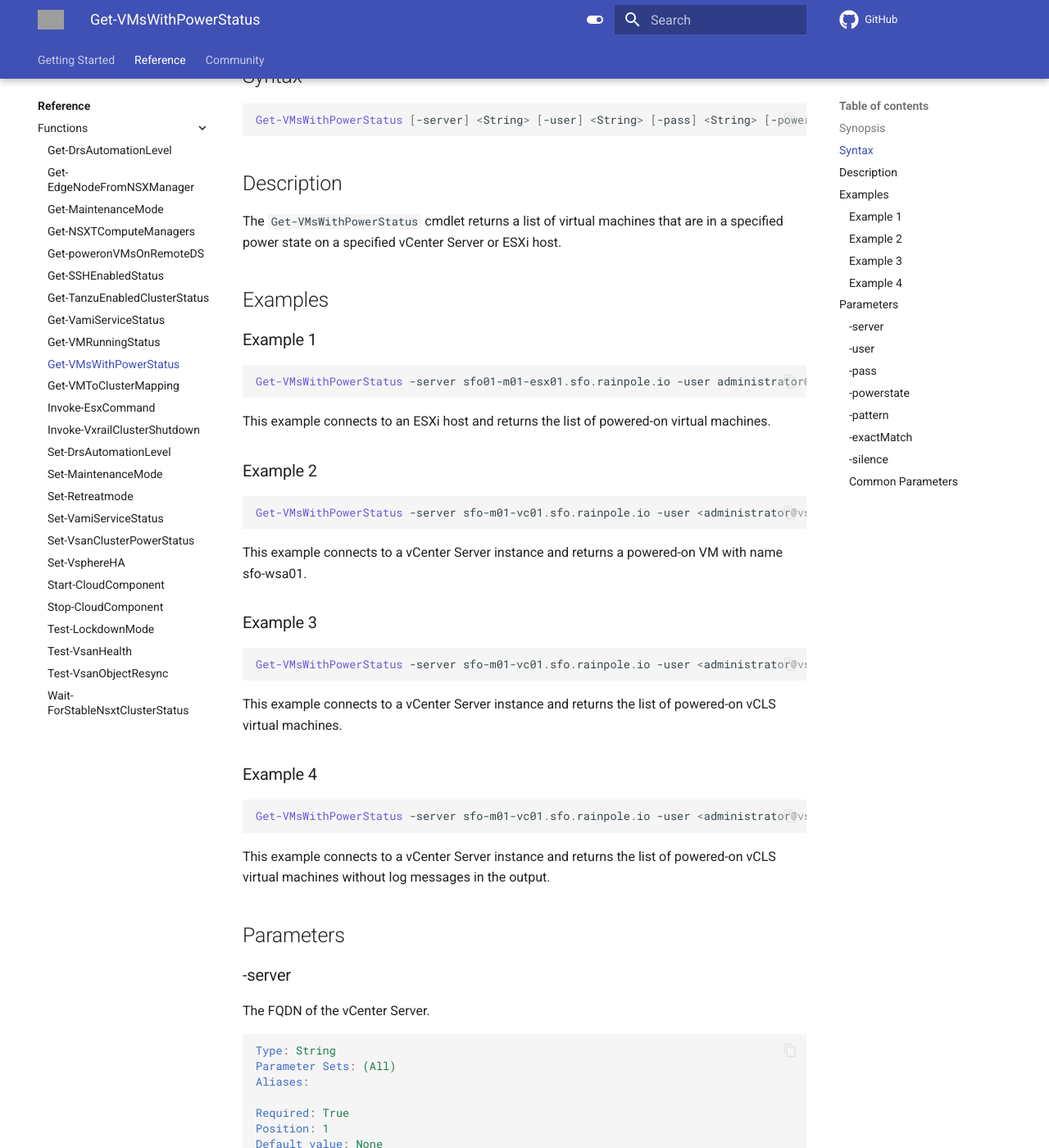
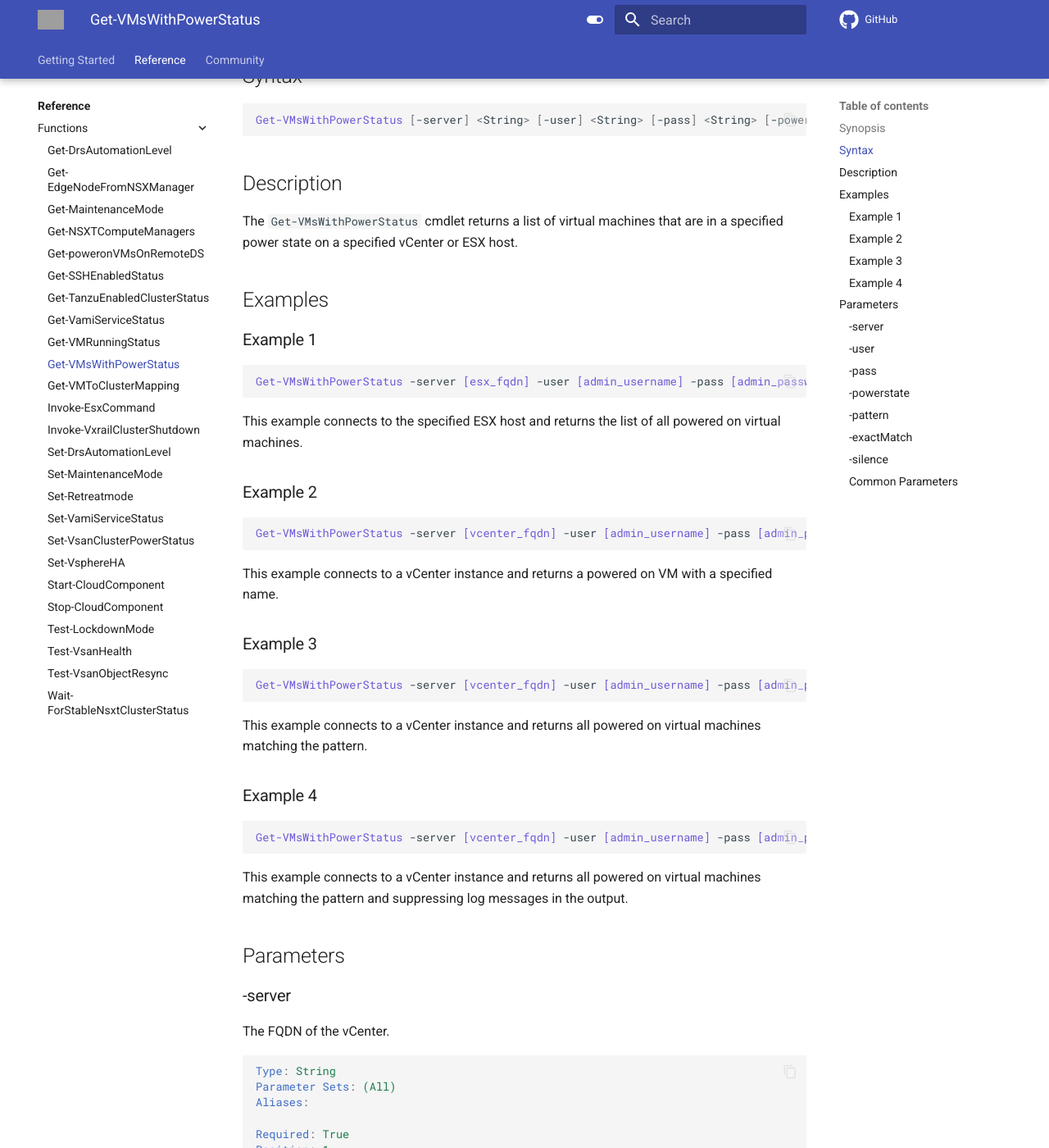
Before and after one commit to vmware/powershell-module-for-vmware-cloud-foundation-power-management, an MkDocs documentation site: the page built from docs/documentation/functions/Get-VMsWithPowerStatus.md, in a window 1280 px wide and 1400 px high, scrolled down 269 px. Shown: the whole window at 82% size. Built offline with MkDocs 1.6.1 and Material for MkDocs 9.7.7, drawn with Linux system fonts in a browser that asks for light colours; comment, search, counter and statistics services are not loaded; the version menu is left out; some of the changed text lies outside the part shown; grey boxes are pictures that could not be loaded.

Commit message:
docs: santize examples
- Updated Get-SSHEnabledStatus.md doc to sanitize all the example variables, add brackets and punctuation.
- Updated Get-TanzuEnabledClusterStatus.md doc to sanitize all the example variables, add brackets and punctuation.
- Updated Get-VamiServiceStatus.md doc to sanitize all the example variables, add brackets and punctuation.
- Updated Get-VMRunningStatus.md doc to sanitize all the example variables, add brackets and punctuation.
- Updated Get-VMsWithPowerStatus.md doc to sanitize all the example variables, add brackets and punctuation.

Signed-off-by: Andy Beltz <andy.beltz@broadcom.com>

````diff
--- a/docs/documentation/functions/Get-VMsWithPowerStatus.md
+++ b/docs/documentation/functions/Get-VMsWithPowerStatus.md
@@ -12,47 +12,47 @@ Get-VMsWithPowerStatus [-server] <String> [-user] <String> [-pass] <String> [-po
 
 ## Description
 
-The `Get-VMsWithPowerStatus` cmdlet returns a list of virtual machines that are in a specified power state on a specified vCenter Server or ESXi host.
+The `Get-VMsWithPowerStatus` cmdlet returns a list of virtual machines that are in a specified power state on a specified vCenter or ESX host.
 
 ## Examples
 
 ### Example 1
 
 ```powershell
-Get-VMsWithPowerStatus -server sfo01-m01-esx01.sfo.rainpole.io -user administrator@vsphere.local -pass VMw@re1! -powerstate "poweredon"
+Get-VMsWithPowerStatus -server [esx_fqdn] -user [admin_username] -pass [admin_password] -powerstate [power_state]
 ```
 
-This example connects to an ESXi host and returns the list of powered-on virtual machines.
+This example connects to the specified ESX host and returns the list of all powered on virtual machines.
 
 ### Example 2
 
 ```powershell
-Get-VMsWithPowerStatus -server sfo-m01-vc01.sfo.rainpole.io -user <administrator@vsphere.local> -pass VMw@re1! -powerstate "poweredon" -pattern "sfo-wsa01" -exactmatch
+Get-VMsWithPowerStatus -server [vcenter_fqdn] -user [admin_username] -pass [admin_password] -powerstate [power_state] -pattern [vm_name_pattern] -exactmatch
 ```
 
-This example connects to a vCenter Server instance and returns a powered-on VM with name sfo-wsa01.
+This example connects to a vCenter instance and returns a powered on VM with a specified name.
 
 ### Example 3
 
 ```powershell
-Get-VMsWithPowerStatus -server sfo-m01-vc01.sfo.rainpole.io -user <administrator@vsphere.local> -pass VMw@re1! -powerstate "poweredon" -pattern "vcls"
+Get-VMsWithPowerStatus -server [vcenter_fqdn] -user [admin_username] -pass [admin_password] -powerstate [power_state] -pattern [vm_name_pattern]
 ```
 
-This example connects to a vCenter Server instance and returns the list of powered-on vCLS virtual machines.
+This example connects to a vCenter instance and returns all powered on virtual machines matching the pattern.
 
 ### Example 4
 
 ```powershell
-Get-VMsWithPowerStatus -server sfo-m01-vc01.sfo.rainpole.io -user <administrator@vsphere.local> -pass VMw@re1! -powerstate "poweredon" -pattern "vcls" -silence
+Get-VMsWithPowerStatus -server [vcenter_fqdn] -user [admin_username] -pass [admin_password] -powerstate [power_state] -pattern [vm_name_pattern] -silence
 ```
 
-This example connects to a vCenter Server instance and returns the list of powered-on vCLS virtual machines without log messages in the output.
+This example connects to a vCenter instance and returns all powered on virtual machines matching the pattern and suppressing log messages in the output.
 
 ## Parameters
 
 ### -server
 
-The FQDN of the vCenter Server.
+The FQDN of the vCenter.
 
 ```yaml
 Type: String
@@ -68,7 +68,7 @@ Accept wildcard characters: False
 
 ### -user
 
-The username to authenticate to vCenter Server.
+The username to authenticate to vCenter.
 
 ```yaml
 Type: String
@@ -84,7 +84,7 @@ Accept wildcard characters: False
 
 ### -pass
 
-The password to authenticate to vCenter Server.
+The password to authenticate to vCenter.
 
 ```yaml
 Type: String
@@ -100,8 +100,8 @@ Accept wildcard characters: False
 
 ### -powerstate
 
-The powerstate of the virtual machines.
-The values can be one amongst ("poweredon","poweredoff").
+The power state of the virtual machines.
+The values can be one of the following ("poweredon","poweredoff").
 
 ```yaml
 Type: String
````
Also changed, not shown: other parts of docs/documentation/functions/Get-VMsWithPowerStatus.md (+1 -1 lines), docs/documentation/functions/Get-SSHEnabledStatus.md (+7 -7 lines), docs/documentation/functions/Get-TanzuEnabledClusterStatus.md (+7 -7 lines), docs/documentation/functions/Get-VMRunningStatus.md (+9 -9 lines), docs/documentation/functions/Get-VamiServiceStatus.md (+11 -11 lines).
